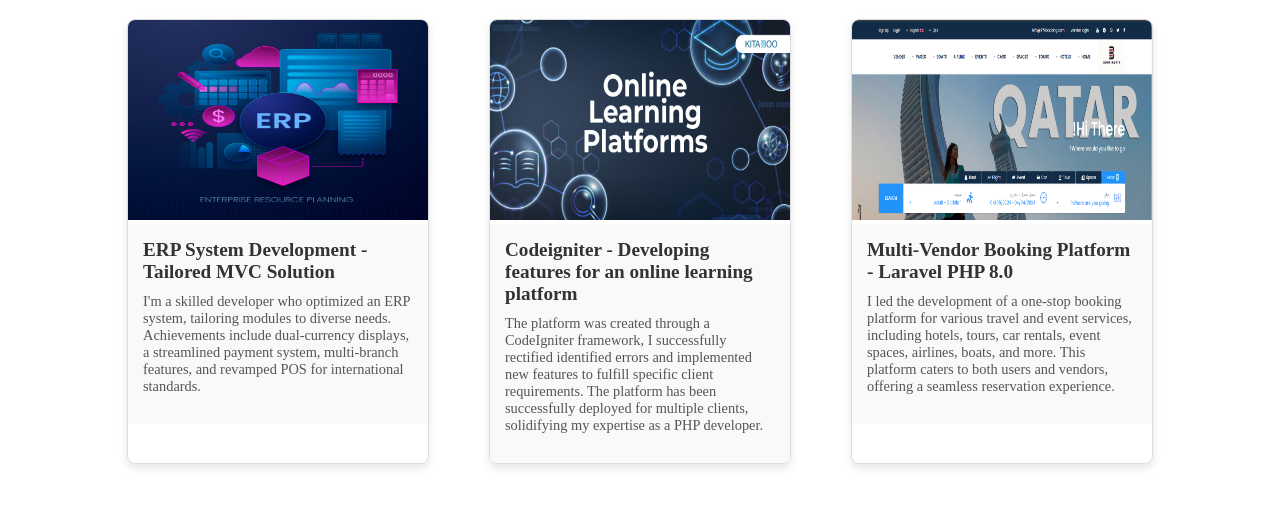
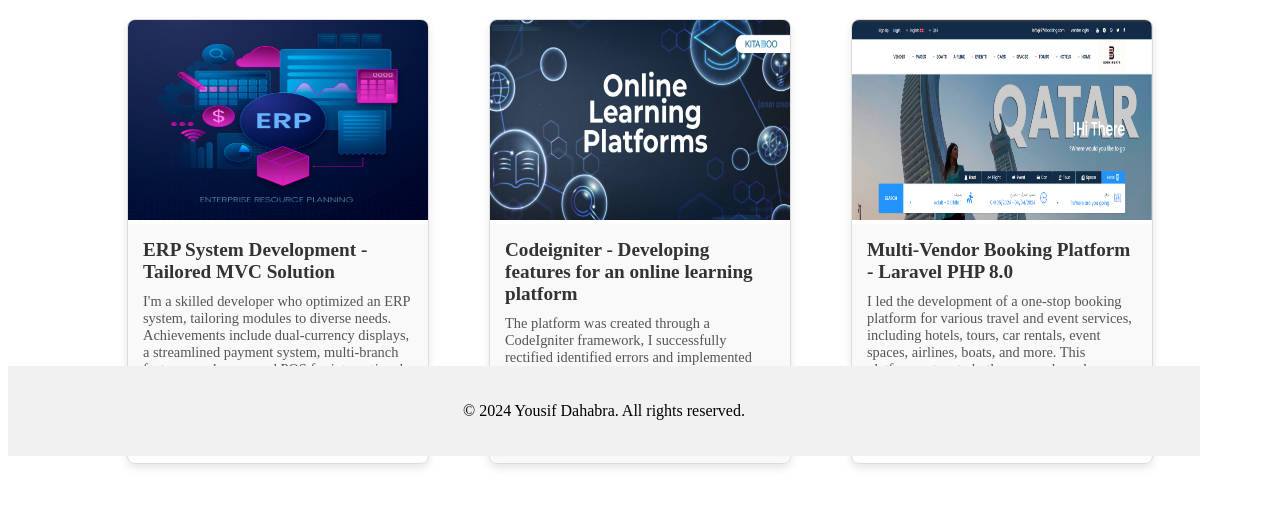
Before and after one commit to yousifdahabra/portfolio, a plain HTML site: page index.html in a window 1280 px wide. Shown: the part 344-850 px from the top of the page. Drawn offline with Linux system fonts and the light colour scheme.

Commit message:
Created a footer for the  website

```diff
--- a/index.html
+++ b/index.html
@@ -36,7 +36,9 @@
             <img src="img/erp.jpeg" alt="Project Image">
             <div class="card-content">
                 <h3>ERP System Development - Tailored MVC Solution</h3>
-                <p>I'm a skilled developer who optimized an ERP system, tailoring modules to diverse needs. Achievements include dual-currency displays, a streamlined payment system, multi-branch features, and revamped POS for international standards.</p>
+                <p>I'm a skilled developer who optimized an ERP system, tailoring modules to diverse needs. Achievements
+                    include dual-currency displays, a streamlined payment system, multi-branch features, and revamped
+                    POS for international standards.</p>
             </div>
         </div>
 
@@ -44,7 +46,9 @@
             <img src="img/learn.jpg" alt="Project Image">
             <div class="card-content">
                 <h3>Codeigniter - Developing features for an online learning platform</h3>
-                <p>The platform was created through a CodeIgniter framework, I successfully rectified identified errors and implemented new features to fulfill specific client requirements. The platform has been successfully deployed for multiple clients, solidifying my expertise as a PHP developer.</p>
+                <p>The platform was created through a CodeIgniter framework, I successfully rectified identified errors
+                    and implemented new features to fulfill specific client requirements. The platform has been
+                    successfully deployed for multiple clients, solidifying my expertise as a PHP developer.</p>
             </div>
         </div>
 
@@ -52,13 +56,18 @@
             <img src="img/visit.png" alt="Project Image">
             <div class="card-content">
                 <h3>Multi-Vendor Booking Platform - Laravel PHP 8.0</h3>
-                <p>I led the development of a one-stop booking platform for various travel and event services, including hotels, tours, car rentals, event spaces, airlines, boats, and more. This platform caters to both users and vendors, offering a seamless reservation experience.</p>
+                <p>I led the development of a one-stop booking platform for various travel and event services, including
+                    hotels, tours, car rentals, event spaces, airlines, boats, and more. This platform caters to both
+                    users and vendors, offering a seamless reservation experience.</p>
             </div>
         </div>
     </div>
 
-
-
+    <footer class="footer">
+        <div class="footer-content">
+            <p>&copy; 2024 Yousif Dahabra. All rights reserved.</p>
+        </div>
+    </footer>
 </body>
 
 </html>
--- a/styles/home.css
+++ b/styles/home.css
@@ -113,3 +113,16 @@ section {
     font-size: 0.9rem;
     color: #555;
 }
+
+.footer {
+    background-color: #f1f1f1;
+    padding: 20px;
+    text-align: center;
+    position: absolute;
+    bottom: 0;
+    width: 90%;
+}
+.footer-content {
+    max-width: 1200px;
+    margin: 0 auto;
+}
```
Also changed, not shown: pages/about_me.html (+17 -4 lines).
